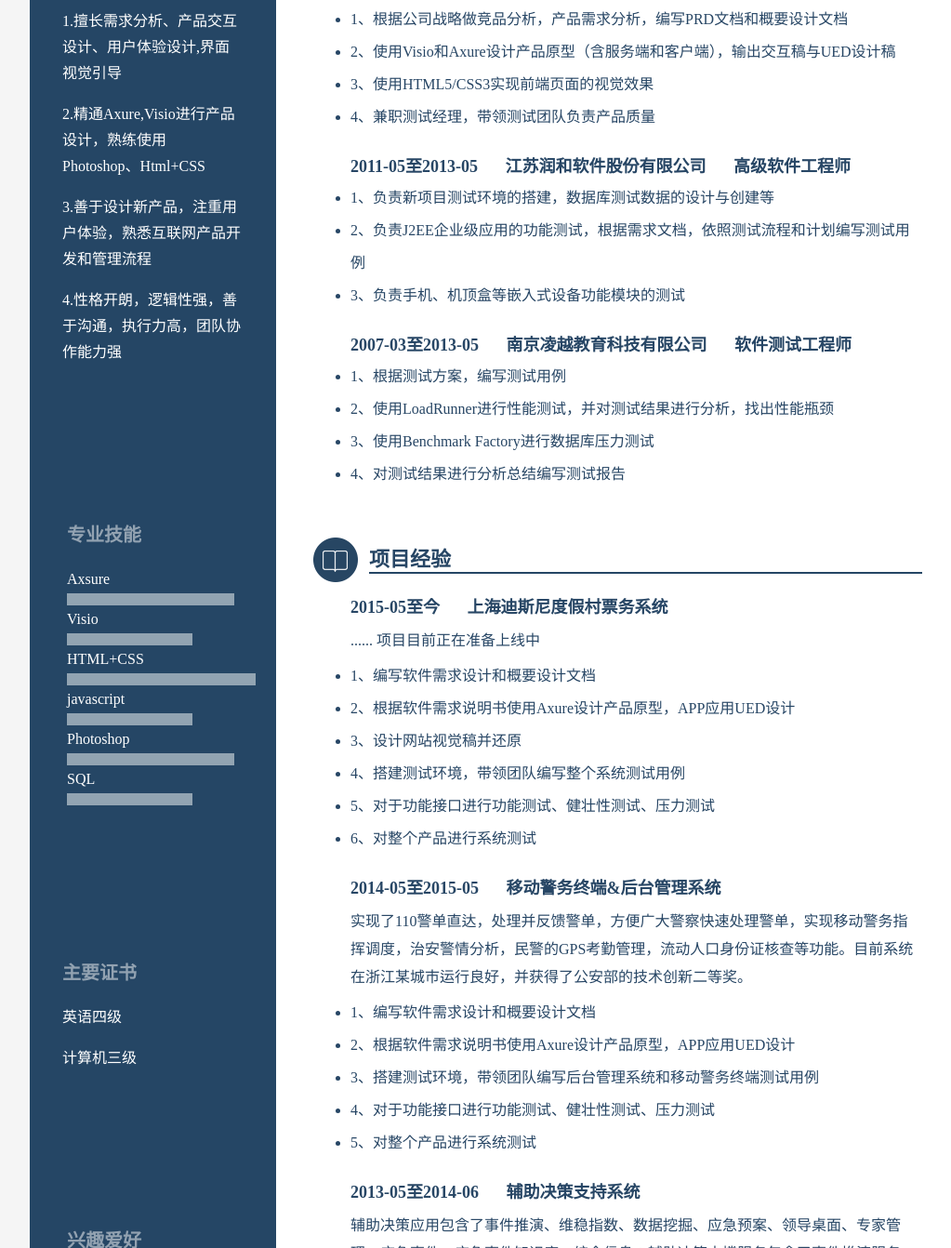
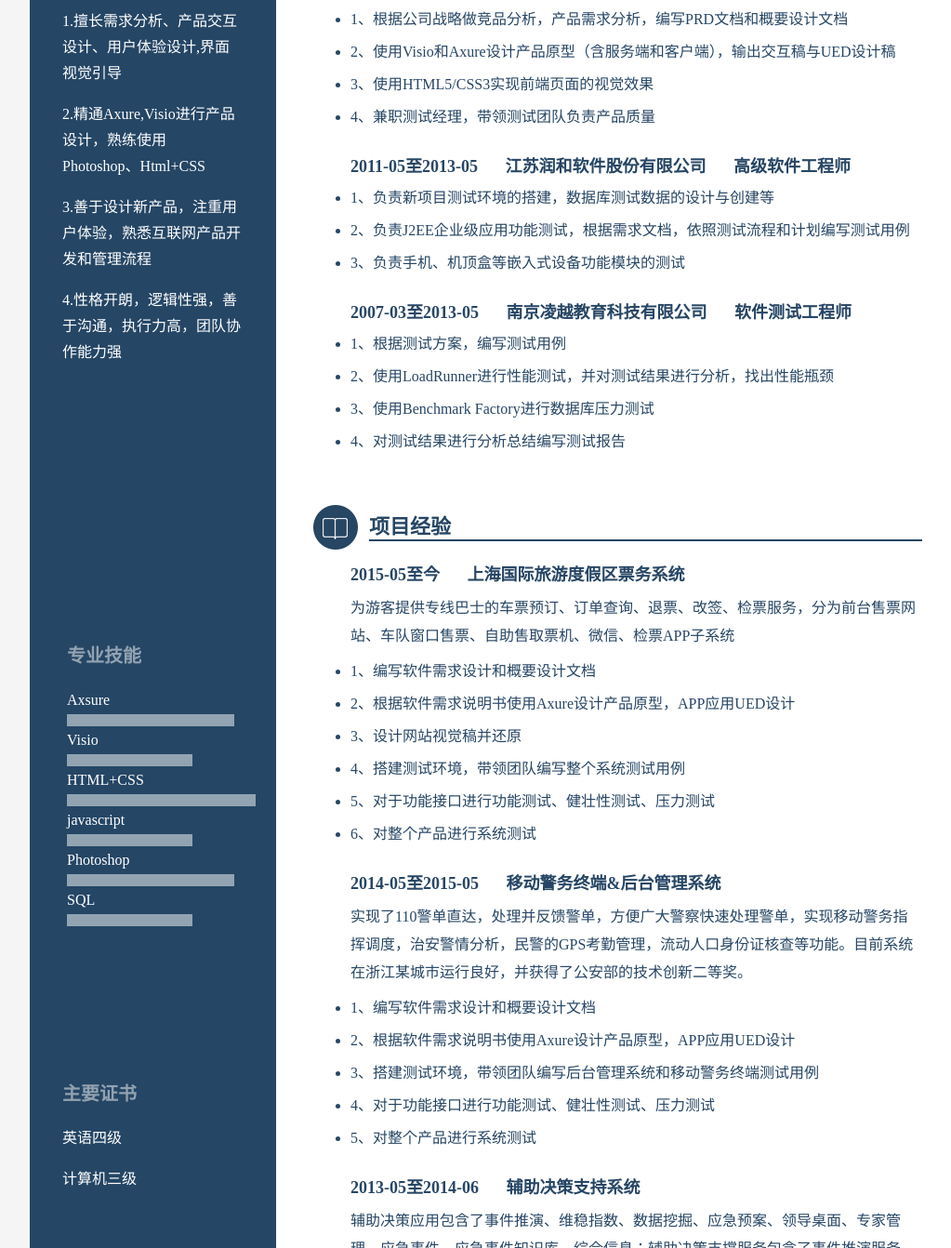
Before and after one commit to caiye1985/cv, a plain HTML site: page index.html in a window 1280 px wide. Shown: the part 783-2125 px from the top of the page at 93% size, without its empty margins (108-1131 px from the left). Drawn offline with Linux system fonts and the light colour scheme.

Commit message:
修改了左侧的位置

```diff
--- a/css/style.css
+++ b/css/style.css
@@ -136,6 +136,9 @@ body{
 .ptop40{
   padding-top: 40px;
 }
+.ptop130{
+  padding-top: 130px;
+}
 .list-title{
   padding:5px 0;
   font-size: 18px;
--- a/index.html
+++ b/index.html
@@ -30,7 +30,7 @@
                         <p>3.善于设计新产品，注重用户体验，熟悉互联网产品开发和管理流程</p>
                         <p>4.性格开朗，逻辑性强，善于沟通，执行力高，团队协作能力强</p>
                     </div>
-                    <div class="skill">
+                    <div class="skill ptop130">
                         <ul>
                             <h3>专业技能</h3>
                             <li class="span8">Axsure</li>
@@ -128,7 +128,7 @@
                                     <span>高级软件工程师</span>
                                 </div>
                                 <li>1、负责新项目测试环境的搭建，数据库测试数据的设计与创建等
-                                <li>2、负责J2EE企业级应用的功能测试，根据需求文档，依照测试流程和计划编写测试用例
+                                <li>2、负责J2EE企业级应用功能测试，根据需求文档，依照测试流程和计划编写测试用例
                                 <li>3、负责手机、机顶盒等嵌入式设备功能模块的测试
                             </ul>
                             <ul class="list">
@@ -155,10 +155,10 @@
                             <ul class="list">
                                 <div class="list-title">
                                     <span>2015-05至今</span>
-                                    <span>上海迪斯尼度假村票务系统</span>
+                                    <span>上海国际旅游度假区票务系统</span>
                                 </div>
                                 <div class="summery">
-                                    ...... 项目目前正在准备上线中
+                                    为游客提供专线巴士的车票预订、订单查询、退票、改签、检票服务，分为前台售票网站、车队窗口售票、自助售取票机、微信、检票APP子系统
                                 </div>
                                 <li>1、编写软件需求设计和概要设计文档</li>
                                 <li>2、根据软件需求说明书使用Axure设计产品原型，APP应用UED设计</li>
```
